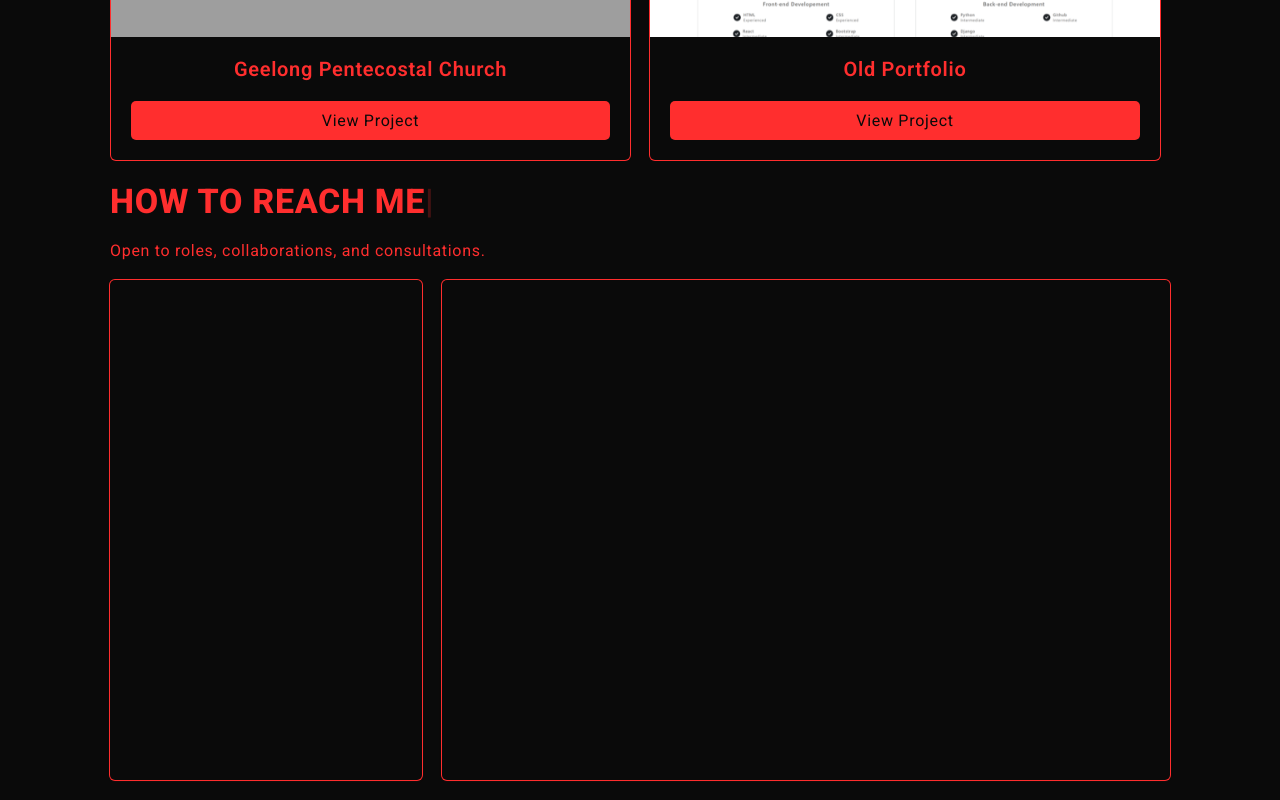
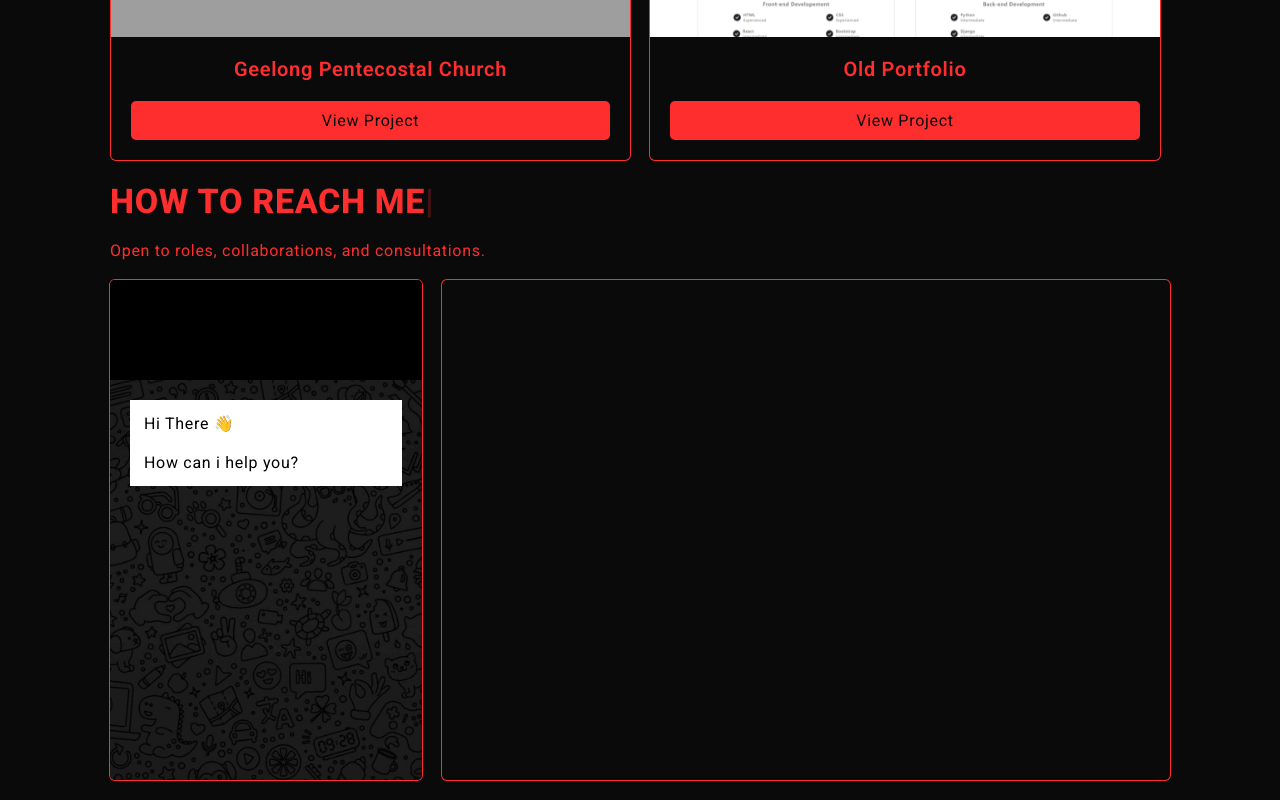
Before and after one commit to Blessen25/Portfolio_BVM, a React (Vite) app in the folder frontend/portfolio/: page / in a window 1280 px wide. Shown: the part 3633-4433 px from the top of the page. Built offline with nearby package versions, Linux system fonts and the light colour scheme; grey boxes are pictures that could not be loaded.

Commit message:
Commited Changes

```diff
--- a/frontend/portfolio/src/components/Contact_comp/contact.css
+++ b/frontend/portfolio/src/components/Contact_comp/contact.css
@@ -29,3 +29,60 @@
     height: 500px;
     position: relative;
 }
+
+.whatsappOpendark {
+
+    background-image: url('../../../public/assets/images/projects/whatsappdark.jpg');
+}
+
+.whatsappOpenlight {
+
+    background-image: url('../../../public/assets/images/projects/whatsapplight.jpg');
+}
+
+
+.whatappOpenCommon {
+
+    background-position: center;
+    background-size: cover;
+    position: relative;
+    display: flex;
+    transition: all .7s;
+    overflow: hidden;
+    flex-direction: column;
+    gap: 20px;
+}
+
+.whatsappheader {
+
+    width: 100%;
+    height: 100px;
+    display: flex;
+    align-items: center;
+}
+
+.whatsappheaderdark {
+
+    background-color: black;
+}
+
+.whatsappheaderlight {
+
+    background-color: #00826a;
+}
+
+.whatsappcontent {
+
+    width: 100%;
+    background-color: transparent;
+    padding: 0px 20px 0px 20px;
+}
+
+.whatsappptextcontent {
+
+    padding: 14px;
+    background-color: white;
+    display: flex;
+    flex-direction: column;
+    gap: 20px;
+}
--- a/frontend/portfolio/src/components/Contact_comp/contacts.tsx
+++ b/frontend/portfolio/src/components/Contact_comp/contacts.tsx
@@ -1,10 +1,10 @@
-import React from "react";
+import React, { useState } from "react";
 import "./contact.css";
 import type { HeaderProps } from "../../interface";
 import { AutoTypeContacts } from "../extras";
 
 const ContactComp:React.FC<HeaderProps> = ({darkMode, setDarkMode}) => {
-
+    const [iswhatsappOpen, setIswhatsappOpen] = useState(true);
     return(
 
         <>
@@ -12,8 +12,16 @@
                 <h1 className={`h1text ${darkMode ? 'darkmodetext' : 'lightmodetext'}`}><AutoTypeContacts/></h1>
                 <p className={`ptext ${darkMode ? 'darkmodetext' : 'lightmodetext'}`}>Open to roles, collaborations, and consultations.</p>
                 <div className={`contactmaindiv`}>
-                    <div className={`whatsappdiv ${darkMode ? 'darkmodeaboutcard' : 'lightmodeaboutcard'}`} >
+                    <div className={`whatsappdiv ${darkMode ? 'darkmodeaboutcard' : 'lightmodeaboutcard'} ${iswhatsappOpen && darkMode ? 'whatsappOpendark whatappOpenCommon' : 'whatsappOpenlight whatappOpenCommon'}`} >
+                        <div className={`whatsappheader ${darkMode ? 'whatsappheaderdark' : 'whatsappheaderlight'}`}>
 
+                        </div>
+                        <div className="whatsappcontent">
+                            <div className="whatsappptextcontent">
+                                <p className="ptext">Hi There 👋</p>
+                                <p className="ptext">How can i help you?</p>
+                            </div>
+                        </div>
                     </div>
                     <div className={`contactusformdiv ${darkMode ? 'darkmodeaboutcard' : 'lightmodeaboutcard'}`}>
 
```
